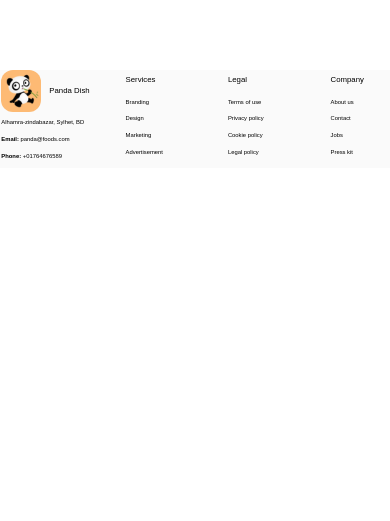
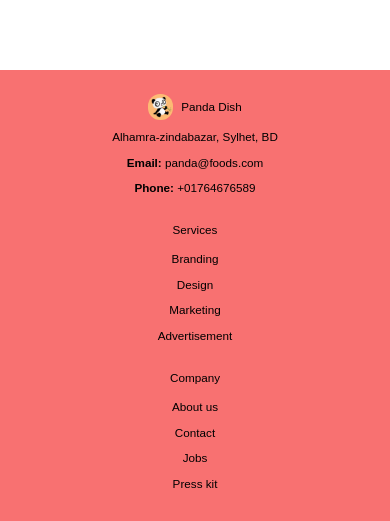
Before and after one commit to PritrirajPartho/panda-dish, a React (Vite) app: page / in a window 390 px wide. Shown: the part 5583-6104 px from the top of the page. Before the commit the page ends 5751 px from the top, so only its background shows below. Built offline with nearby package versions, Linux system fonts and the light colour scheme.

Commit message:
responsive footer

```diff
--- a/src/pages/components/Footer/Footer.jsx
+++ b/src/pages/components/Footer/Footer.jsx
@@ -3,39 +3,39 @@ import logo from "../../../../public/logo.png";
 
 const Footer = () => {
     return (
-    <section className='width-control-container'>
-        <footer className='mt-[100px] relative bg-white grid grid-cols-4 gap-4 place-items-center'>
-            <div>
-                <div className='absolute top-0 flex justify-start items-center'>
-                    <img className='rounded-xl ' src={logo} alt="" />
-                    <h1 className='ml-2 font-poppins text-2xl '>Panda Dish</h1>
+    <section className='width-control-container text-center text-3xl sm:text-2xl md:text-xl sm:text-left '>
+        <footer className='mt-[100px] bg-red-400 grid grid-cols-1 sm:grid-cols-2 md:grid-cols-4 gap-4 place-items-center  md:px-8 py-6'>
+            <div className='sm:w-[100px] md:w-full'>
+                <div className='mb-2 sm:mt-8 md:mt-0 md:mb-4 flex flex-row justify-center sm:justify-start  md:justify-cetner md:items-center'>
+                    <img className='rounded-xl w-[15%]' src={logo} alt="" />
+                    <h1 className='ml-2 font-poppins  mt-1 sm:mt-0'>Panda Dish</h1>
                 </div>
-                <div className=' mt-12 text-xl font-agdasima'>
+                <div className='font-agdasima'>
                   <p className='mb-2'>Alhamra-zindabazar, Sylhet, BD</p>
                   <p className='mb-2'><strong>Email:</strong> panda@foods.com</p>
                   <p className='mb-2'><strong>Phone:</strong> +01764676589</p>
                 </div>
             </div>
             <div className=' flex flex-col'>
-                <h6 className="footer-title text-2xl mb-3 font-poppins">Services</h6>
-                <a className="link link-hover text-xl font-agdasima mb-2">Branding</a>
-                <a className="link link-hover text-xl font-agdasima mb-2">Design</a>
-                <a className="link link-hover text-xl font-agdasima mb-2">Marketing</a>
-                <a className="link link-hover text-xl font-agdasima mb-2">Advertisement</a>
+                <h6 className="footer-title  mb-3 font-poppins">Services</h6>
+                <a className="link link-hover  font-agdasima mb-2">Branding</a>
+                <a className="link link-hover  font-agdasima mb-2">Design</a>
+                <a className="link link-hover  font-agdasima mb-2">Marketing</a>
+                <a className="link link-hover  font-agdasima mb-2">Advertisement</a>
             </div>
-            <div className='flex flex-col'>
-                <h6 className="footer-title text-2xl mb-3 font-poppins" >Legal</h6>
-                <a className="link link-hover text-xl font-agdasima mb-2">Terms of use</a>
-                <a className="link link-hover text-xl font-agdasima mb-2">Privacy policy</a>
-                <a className="link link-hover text-xl font-agdasima mb-2">Cookie policy</a>
-                <a className="link link-hover text-xl font-agdasima mb-2">Legal policy</a>
+            <div className='hidden sm:flex sm:flex-col sm:mr-8 md:mr-0'>
+                <h6 className="footer-title  mb-3 font-poppins" >Legal</h6>
+                <a className="link link-hover  font-agdasima mb-2">Terms of use</a>
+                <a className="link link-hover  font-agdasima mb-2">Privacy policy</a>
+                <a className="link link-hover  font-agdasima mb-2">Cookie policy</a>
+                <a className="link link-hover  font-agdasima mb-2">Legal policy</a>
             </div>
-            <div className='flex flex-col '>
-                <h6 className="footer-title text-2xl mb-3 font-poppins">Company</h6>
-                <a className="link link-hover text-xl font-agdasima mb-2">About us</a>
-                <a className="link link-hover text-xl font-agdasima mb-2">Contact</a>
-                <a className="link link-hover text-xl font-agdasima mb-2">Jobs</a>
-                <a className="link link-hover text-xl font-agdasima mb-2">Press kit</a>
+            <div className='flex flex-col sm:mr-8 md:mr-0'>
+                <h6 className="footer-title    mb-3 font-poppins">Company</h6>
+                <a className="link link-hover  font-agdasima mb-2">About us</a>
+                <a className="link link-hover  font-agdasima mb-2">Contact</a>
+                <a className="link link-hover  font-agdasima mb-2">Jobs</a>
+                <a className="link link-hover  font-agdasima mb-2">Press kit</a>
             </div>
         </footer>
     </section>
```
